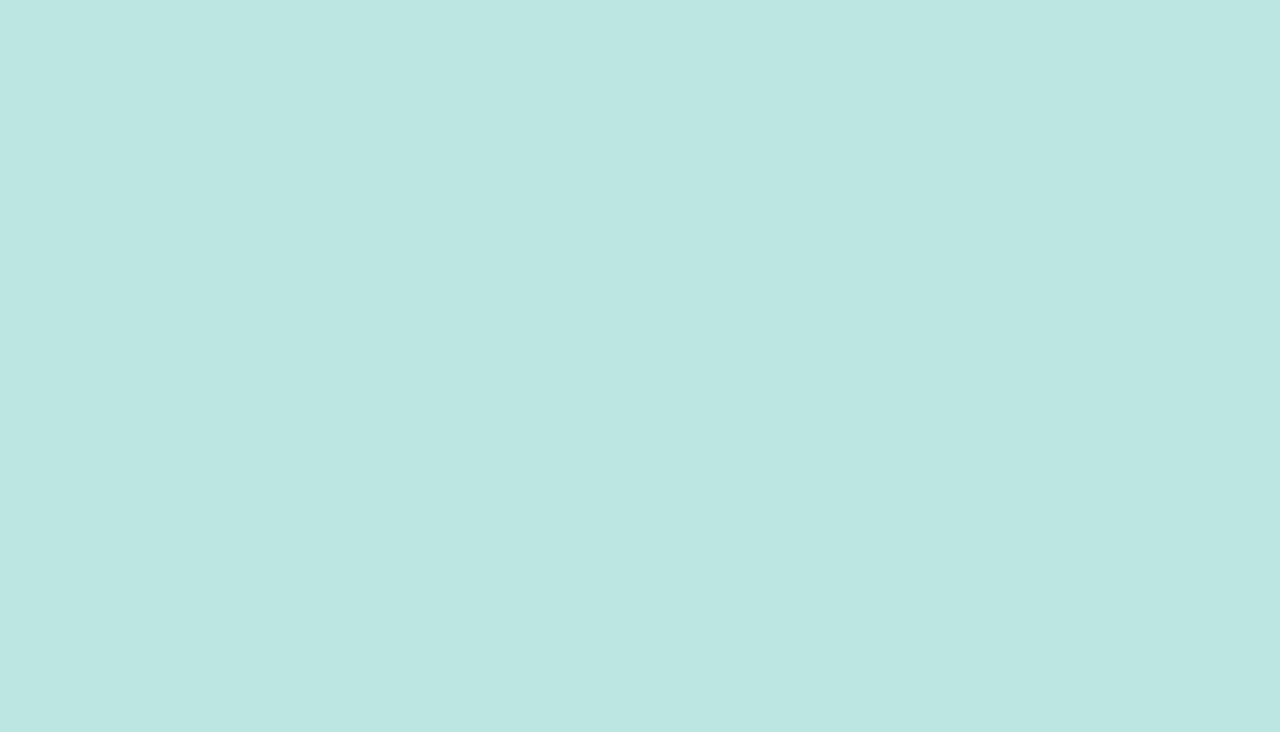
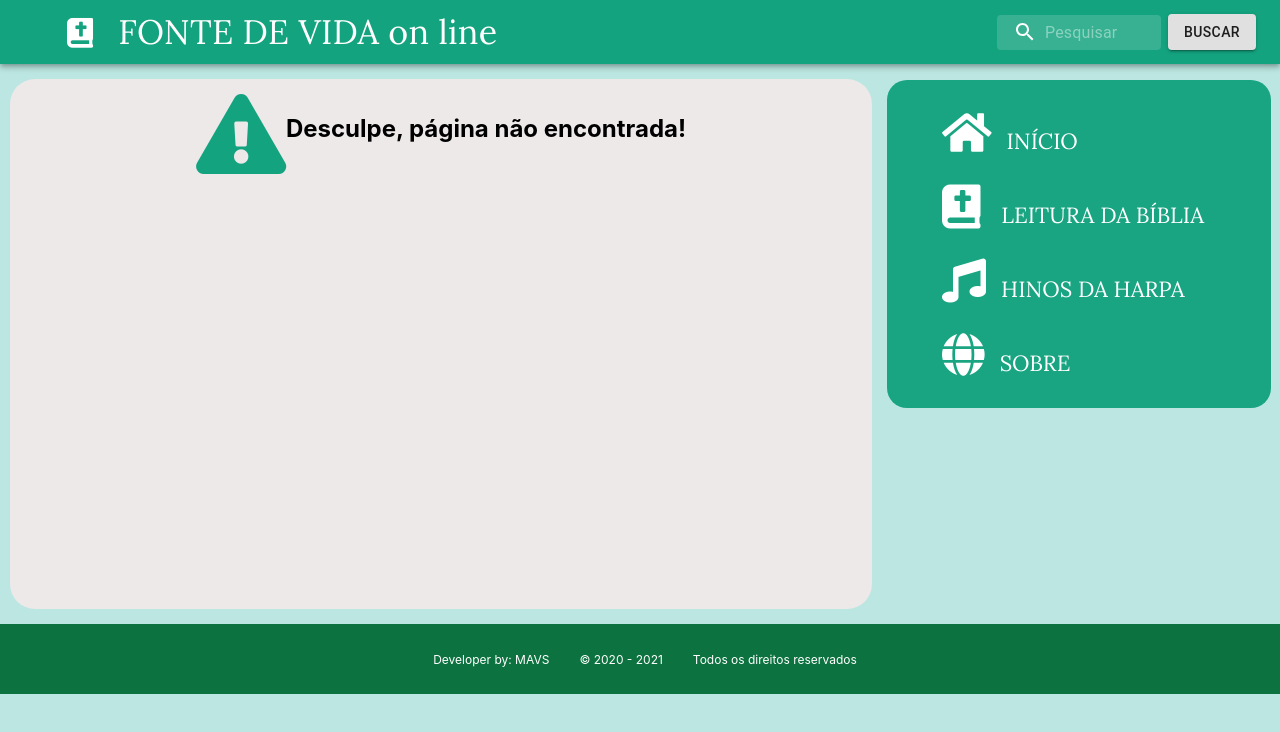
Before and after one commit to MarcoVercosa/proj-biblia, a React (Create React App) app in the folder client/: page /biblianvi/painelleitura/1/1/1 in a window 1280 px wide. Shown: the top 732 px of the page. Built offline with nearby package versions, Linux system fonts and the light colour scheme.

Commit message:
Rota de erro e bugs

```diff
--- /dev/null
+++ b/client/src/components/paginaErro/paginaErro.css
@@ -0,0 +1,21 @@
+.erro-article{
+    display: inline-block;
+    margin:15px 0 15px 10px;
+    background-color: rgb(237, 233, 233);
+    width: 65%;
+    min-height: 500px;
+    border-radius: 25px;
+    padding: 15px;
+}
+
+.erro-article-div {
+    display: flex;
+    justify-content: center;
+    text-align: center;
+
+
+}
+
+.erro-article-div spam{
+        color:#14a37f
+}
--- /dev/null
+++ b/client/src/components/paginaErro/paginaErro.js
@@ -0,0 +1,25 @@
+import { React } from "react"
+import SearchAppBar from "../header/header"
+import PainelMenuLateral from "../../components/painelMenuLateral/painelMenuLateral"
+import Footer from "../../components/footer/footer"
+import "./paginaErro.css"
+
+export default function PaginaErro() {
+
+    return (
+        <>
+            <SearchAppBar />
+
+            <article className="erro-article">
+                <div className="erro-article-div">
+                    <spam><i class="fas fa-exclamation-triangle fa-5x"></i></spam>
+                    <h1>Desculpe, página não encontrada!</h1>
+                </div>
+            </article>
+            <PainelMenuLateral />
+            <Footer />
+        </>
+
+    )
+
+}
--- a/client/src/components/painelLeitura/painelLeitura.js
+++ b/client/src/components/painelLeitura/painelLeitura.js
@@ -15,24 +15,53 @@ export default function PainelLeitura(props) { //recebe via url 3 Parametros: pr
         const [capitulos, setCapitulos] = useState(false) //é alterado com o effect quando o site é carregado e pela func NavegaPagina que é chamadoa por avançar e voltar pagina
         const [indiceCapitulos, setIndiceCapitulos] = useState([]) //usado para listar os capitulos os botoes avanças e voltar
         const [curiosidades, setCuriosidades] = useState(false)
+        const [erroBusca, setErroBusca] = useState(false)
+        const [carregando, setCarregando] = useState(true)
 
 
+        const ErroAoBuscar = () => {
+                return (
+                        <>
+                                <SearchAppBar />
 
-
+                                <article className="erro-article">
+                                        <div className="erro-article-div">
+                                                <spam><i class="fas fa-exclamation-triangle fa-5x"></i></spam>
+                                                <h1>Desculpe, mas a pesquisa não retornou informação.</h1>
+                                        </div>
+                                </article>
+                                <PainelMenuLateral />
+                                <Footer />
+                        </>
+                )
+        }
 
 
         useEffect(async () => {//quando carrgada o componente, ja carrega com o livro e capitulo recebido pelo params
-                console.log(paramsVersiculo)
+
                 if (props.match.params.idade === "antigo") {
                         // armazenaIdadeLivro = "buscalivroantigotesta"
                         setIdade("antigotesta")
                         var recebe = await GetAPI(`antigotesta/${paramsLivro}/${paramscapitulo}`) // recebe = obj versiculos do capitulo + quantidade de capitulos do livro
+                        if (recebe.data[1] < 1 || recebe.data[0] < 1 || recebe.data < 1) {//se não retornar versiculo, capituos ou nada
+                                setErroBusca(true) //ative o componente true
+                                setCarregando(false) //desative o carregando
+                                return
+                        }
                         setCapitulos(recebe)
+                        setCarregando(false)
+
                 } else {
                         // armazenaIdadeLivro = "buscalivronovotesta"
                         setIdade("novotesta")
                         var recebe = await GetAPI(`novotesta/${paramsLivro}/${paramscapitulo}`)
+                        if (recebe.data[1] < 1 || recebe.data[0] < 1 || recebe.data < 1) {
+                                setErroBusca(true)
+                                setCarregando(false)
+                                return
+                        }
                         setCapitulos(recebe)
+                        setCarregando(false)
                 }
 
                 var temp = []
@@ -78,13 +107,19 @@ export default function PainelLeitura(props) { //recebe via url 3 Parametros: pr
         }
 
 
-        if (!capitulos) {//ICONE DE CARREGAR ENQUANTO NÃO TRAS AS INFOD
+        if (carregando) {//ICONE DE CARREGAR ENQUANTO NÃO TRAS AS INFOD
                 return (
                         <>
                                 <SearchAppBar />
                                 <LinearIndeterminate />
                                 <Footer />
                         </>
+                )
+        }
+
+        if (erroBusca) {
+                return (
+                        <ErroAoBuscar />
                 )
         }
 
--- a/client/src/components/painelMenuLateral/painelMenuLateral.css
+++ b/client/src/components/painelMenuLateral/painelMenuLateral.css
@@ -21,6 +21,8 @@ transition: all 500ms ease;
 font-family: 'Lora', serif;
 font-size: 22px;
 text-decoration: none;
+cursor: pointer;
+
 }
 .icone{
 margin-right: 15px;
--- a/client/src/components/sobre/sobre.js
+++ b/client/src/components/sobre/sobre.js
@@ -18,7 +18,7 @@ export default function Sobre() {
                     <h2>Sobre</h2>
                     <p>Olá, meu nome é Marco. Uma pessoa cheia de defeitos e que comete falhas, mas que sempre tenta fazer o melhor e melhorar para agradar a <strong>Deus</strong>.</p>
                     <p><strong>A vida de um cristão é feita de busca incansável pela boa, perfeita e agradável presença de Deus e de boas obras, obras que ajudam seu próximo e que agradam o Pai, filho e o Espírito Santo segundo a vontade de Deus.</strong></p>
-                    <p>Mas eu sempre achei que as obras que faço ou que ja fiz ainda são pouquíssimas perto do que Deus já fez por mim.</p>
+                    <p>Mas eu sempre achei que as obras que faço ou que já fiz ainda são pouquíssimas perto do que Deus já fez por mim.</p>
                     <p>É claro, mesmo que se eu dedicar minha vida inteira a fazer obras, <strong>ainda sim não será o suficiente perto do que Deus e seu filho Jesus já fizeram por mim.</strong></p>
                     <p> E como gosto muito de tecnologia, resolvi criar algo relacionado que agradasse a Deus.</p>
                     <p>E foi com muito orgulho e suor que criei o site <strong>FONTE DE VIDA</strong>, para que você possa de forma dinâmica, fácil e intuitiva
@@ -39,7 +39,7 @@ export default function Sobre() {
 
                     <h3>QUE DEUS ABENÇOE CADA UM DE VOCÊS COM MUITA SAÚDE, PAZ E PRINCIPALMENTE COM A PRESENÇA DELE, NA QUAL É PERFEITA E AGRADÁVEL.</h3>
 
-                    <p>NÃO SE ESQUEÇA. VOCÊ É MUITO AMADO E ESPECIAL PARA DEUS. SEMPRE !<spam><i class="far fa-gem fa-2x"></i></spam></p>
+                    <p>NÃO SE ESQUEÇA: VOCÊ É MUITO AMADO E ESPECIAL PRA DEUS. SEMPRE !<spam><i class="far fa-gem fa-2x"></i></spam></p>
 
                     <p>Um forte abraço a todos.</p>
 
--- a/client/src/index.js
+++ b/client/src/index.js
@@ -6,6 +6,7 @@ import PainelLeitura from "./components/painelLeitura/painelLeitura"
 import HinoHarpa from "./components/hinoHarpa/hinoHarpa"
 import PesquisaBiblia from "./components/pesquisaBiblia/pesquisabiblia"
 import Sobre from "./components/sobre/sobre"
+import PaginaErro from "./components/paginaErro/paginaErro"
 import './index.css';
 import App from './App';
 
@@ -23,6 +24,7 @@ ReactDOM.render(
       {/* <Route path="/populaharpa" component={PopularBDHarpa} /> */}
       <Route path="/biblianvi/pesquisa/:palavrapesquisabiblia" component={PesquisaBiblia} />
       <Route path="/sobre" component={Sobre} ></Route>
+      <Route path="*" component={PaginaErro} />
 
     </Switch>
   </ BrowserRouter>
```
Also changed, not shown: 1 other file (tests, documents, lock files or other folders).
